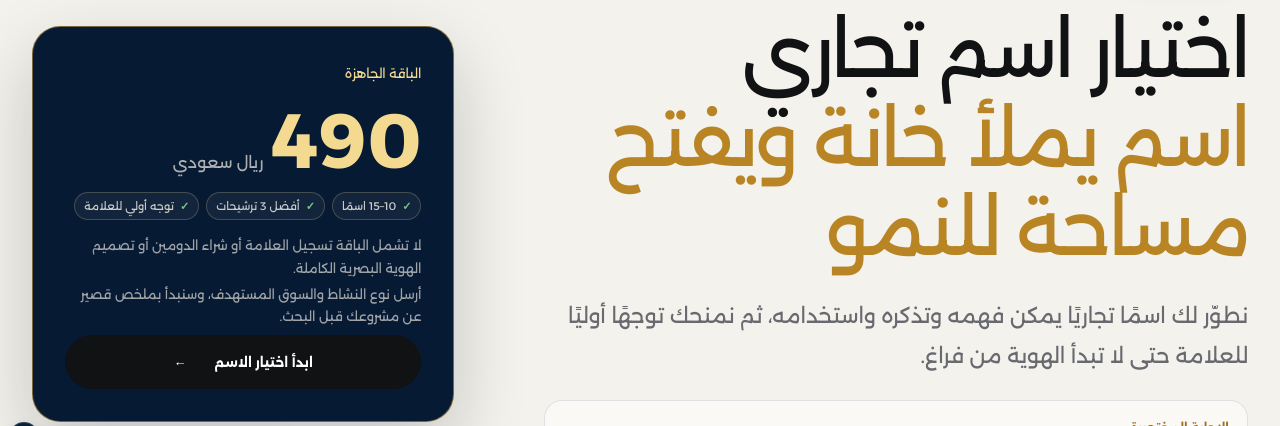
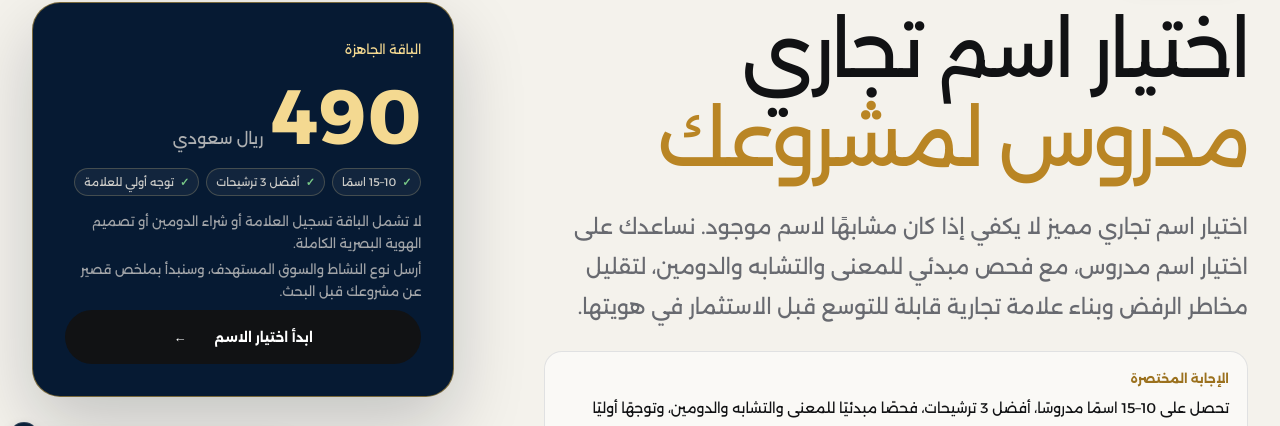
Before and after one commit to mohammedrashad2011-ui/Dewank-2026-website, a Next.js app: page /offers/brand-naming in a window 1280 px wide. Shown: the part 277-703 px from the top of the page. Built offline with nearby package versions, Linux system fonts and the light colour scheme; no server answers.

Commit message:
Copy: clearer Brand Naming offer hero and offers card (#206)
* copy: clarify brand naming offer heading only

* copy: clarify brand naming offer heading only

* copy: explain brand name similarity risk in offer hero

* copy: sharpen brand naming similarity-risk value proposition

```diff
--- a/app/(ar)/offers/brand-naming/page.tsx
+++ b/app/(ar)/offers/brand-naming/page.tsx
@@ -83,8 +83,8 @@ export default function BrandNamingOfferPage() {
       <section className="shell offer-detail-hero brand-naming-hero">
         <div>
           <div className="offer-availability"><span className="offer-spots-available"><i aria-hidden="true" /><strong>3–5</strong> أيام عمل</span></div>
-          <h1>اختيار اسم تجاري<br/><em>اسم يملأ خانة ويفتح مساحة للنمو</em></h1>
-          <p>نطوّر لك اسمًا تجاريًا يمكن فهمه وتذكره واستخدامه، ثم نمنحك توجهًا أوليًا للعلامة حتى لا تبدأ الهوية من فراغ.</p>
+          <h1>اختيار اسم تجاري<br/><em>مدروس لمشروعك</em></h1>
+          <p>اختيار اسم تجاري مميز لا يكفي إذا كان مشابهًا لاسم موجود. نساعدك على اختيار اسم مدروس، مع فحص مبدئي للمعنى والتشابه والدومين، لتقليل مخاطر الرفض وبناء علامة تجارية قابلة للتوسع قبل الاستثمار في هويتها.</p>
           <div className="brand-naming-answer" aria-label="الإجابة المختصرة">
             <b>الإجابة المختصرة</b>
             <span>تحصل على 10–15 اسمًا مدروسًا، أفضل 3 ترشيحات، فحصًا مبدئيًا للمعنى والتشابه والدومين، وتوجهًا أوليًا للعلامة للاسم المختار.</span>
--- a/app/(ar)/offers/page.tsx
+++ b/app/(ar)/offers/page.tsx
@@ -188,7 +188,7 @@ export default function OffersPage() {
           <article data-filter="brand" data-category="براند" className="offer-card compact-offer-card brand-naming-offer-card">
             <Link className="offer-card-hit" href="/offers/brand-naming" aria-label="شاهد تفاصيل باقة اختيار الاسم التجاري" />
             <div className="offer-availability"><span className="offer-spots-available"><i aria-hidden="true" /><strong>3–5</strong> أيام عمل</span></div>
-            <h2>اسم يعلق<br/><em>واتجاه يبني العلامة</em></h2>
+            <h2>اختيار اسم تجاري<br/><em>مدروس لمشروعك</em></h2>
             <p>10–15 اسمًا مدروسًا، فحص مبدئي للمعنى والتشابه والدومين، أفضل 3 ترشيحات، وتوجه أولي للعلامة للاسم المختار.</p>
             <div className="offer-card-meta"><div><small>الباقة الجاهزة من</small><BrandNamingOfferPrice /></div><span className="button primary">التفاصيل <span>←</span></span></div>
           </article>
```
